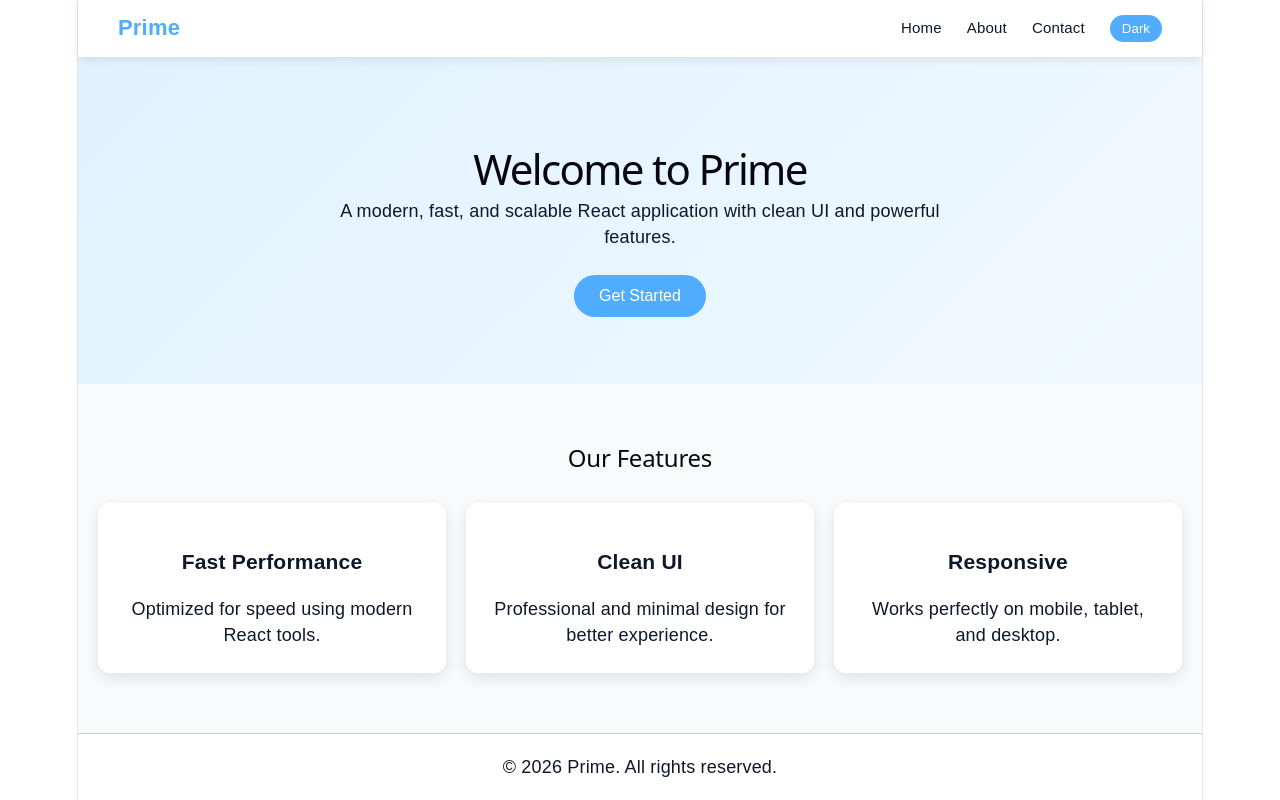
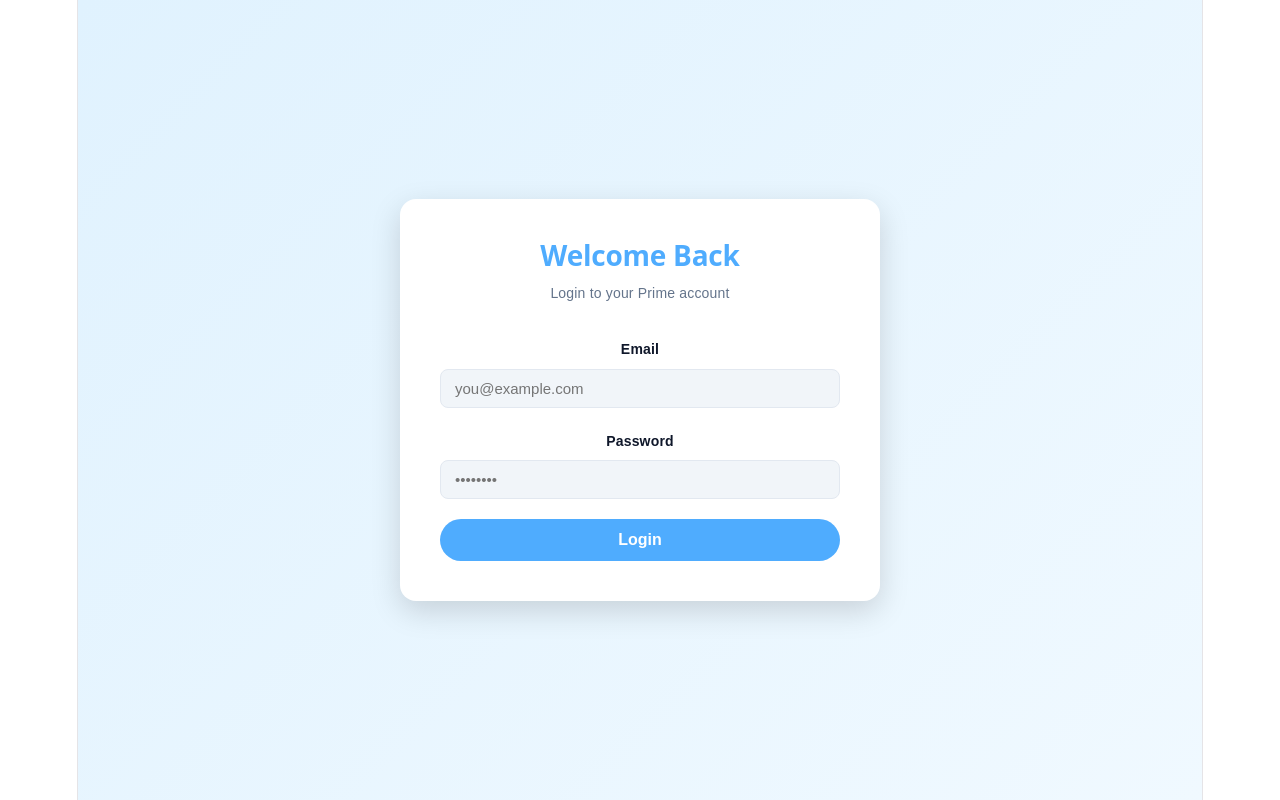
Before and after one commit to Tieefad/Prime, a React (Vite) app: page / in a window 1280 px wide. Both pictures are taken after a click on the button "Get Started". Built offline with nearby package versions, Linux system fonts and the light colour scheme.

Commit message:
Add routing between Home and Login

```diff
--- a/src/App.jsx
+++ b/src/App.jsx
@@ -1,7 +1,28 @@
+import { useState } from "react";
 import Home from "./home/Home";
+import Login from "./login/Login";
 
 function App() {
-  return <Home />;
+  const [page, setPage] = useState("home");
+  const [darkMode, setDarkMode] = useState(false);
+
+  return (
+    <>
+      {page === "home" && (
+        <Home
+          darkMode={darkMode}
+          setDarkMode={setDarkMode}
+          onGetStarted={() => setPage("login")}
+        />
+      )}
+      {page === "login" && (
+        <Login
+          darkMode={darkMode}
+          onBack={() => setPage("home")}
+        />
+      )}
+    </>
+  );
 }
 
 export default App;
--- a/src/home/Home.jsx
+++ b/src/home/Home.jsx
@@ -1,8 +1,6 @@
-import React, { useState } from "react";
+import React from "react";
 
-function Home() {
-  const [darkMode, setDarkMode] = useState(false);
-
+function Home({ darkMode, setDarkMode, onGetStarted }) {
   const theme = {
     background: darkMode ? "#0f172a" : "#f8fafc",
     text: darkMode ? "#f1f5f9" : "#0f172a",
@@ -125,7 +123,6 @@ function Home() {
           <span style={styles.link}>About</span>
           <span style={styles.link}>Contact</span>
 
-
           <button
             style={styles.toggleBtn}
             onClick={() => setDarkMode(!darkMode)}
@@ -142,7 +139,9 @@ function Home() {
           A modern, fast, and scalable React application with clean UI and
           powerful features.
         </p>
-        <button style={styles.button}>Get Started</button>
+        <button style={styles.button} onClick={onGetStarted}>
+          Get Started
+        </button>
       </section>
 
       {/* Features Section */}
--- /dev/null
+++ b/src/login/Login.jsx
@@ -0,0 +1,130 @@
+import React, { useState } from "react";
+
+function Login({ darkMode }) {
+  const [email, setEmail] = useState("");
+  const [password, setPassword] = useState("");
+
+  const theme = {
+    background: darkMode ? "#0f172a" : "#f8fafc",
+    text: darkMode ? "#f1f5f9" : "#0f172a",
+    card: darkMode ? "#1e293b" : "#ffffff",
+    primary: "#4facfe",
+    input: darkMode ? "#0f172a" : "#f1f5f9",
+    border: darkMode ? "#334155" : "#e2e8f0",
+  };
+
+  const styles = {
+    page: {
+      fontFamily: "Arial, sans-serif",
+      background: darkMode
+        ? "linear-gradient(135deg, #020617, #0f172a)"
+        : "linear-gradient(135deg, #e0f2fe, #f0f9ff)",
+      color: theme.text,
+      minHeight: "100vh",
+      display: "flex",
+      flexDirection: "column",
+      justifyContent: "center",
+      alignItems: "center",
+    },
+    card: {
+      background: theme.card,
+      padding: "40px",
+      borderRadius: "16px",
+      boxShadow: "0 10px 30px rgba(0,0,0,0.15)",
+      width: "100%",
+      maxWidth: "400px",
+    },
+    title: {
+      fontSize: "28px",
+      fontWeight: "bold",
+      marginBottom: "8px",
+      textAlign: "center",
+      color: theme.primary,
+    },
+    subtitle: {
+      fontSize: "14px",
+      textAlign: "center",
+      marginBottom: "30px",
+      color: darkMode ? "#94a3b8" : "#64748b",
+    },
+    label: {
+      display: "block",
+      fontSize: "14px",
+      marginBottom: "6px",
+      fontWeight: "600",
+    },
+    input: {
+      width: "100%",
+      padding: "10px 14px",
+      borderRadius: "8px",
+      border: `1px solid ${theme.border}`,
+      background: theme.input,
+      color: theme.text,
+      fontSize: "15px",
+      marginBottom: "20px",
+      boxSizing: "border-box",
+      outline: "none",
+    },
+    button: {
+      width: "100%",
+      padding: "12px",
+      border: "none",
+      borderRadius: "25px",
+      background: theme.primary,
+      color: "#fff",
+      fontSize: "16px",
+      cursor: "pointer",
+      fontWeight: "bold",
+    },
+    backLink: {
+      display: "block",
+      textAlign: "center",
+      marginTop: "20px",
+      fontSize: "14px",
+      color: theme.primary,
+      cursor: "pointer",
+    },
+  };
+
+  const handleSubmit = (e) => {
+    e.preventDefault();
+    alert(`Logged in as ${email}`);
+  };
+
+  return (
+    <div style={styles.page}>
+      <div style={styles.card}>
+        <h2 style={styles.title}>Welcome Back</h2>
+        <p style={styles.subtitle}>Login to your Prime account</p>
+
+        <form onSubmit={handleSubmit}>
+          <label style={styles.label}>Email</label>
+          <input
+            style={styles.input}
+            type="email"
+            placeholder="you@example.com"
+            value={email}
+            onChange={(e) => setEmail(e.target.value)}
+            required
+          />
+
+          <label style={styles.label}>Password</label>
+          <input
+            style={styles.input}
+            type="password"
+            placeholder="••••••••"
+            value={password}
+            onChange={(e) => setPassword(e.target.value)}
+            required
+          />
+
+          <button style={styles.button} type="submit">
+            Login
+          </button>
+        </form>
+      </div>
+    </div>
+  );
+}
+
+export default Login;
```
